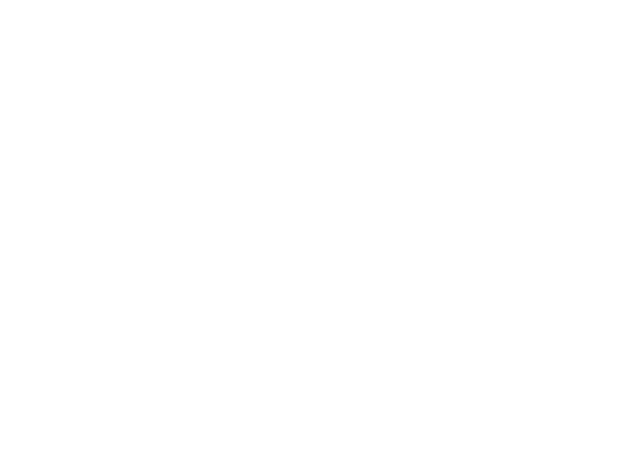
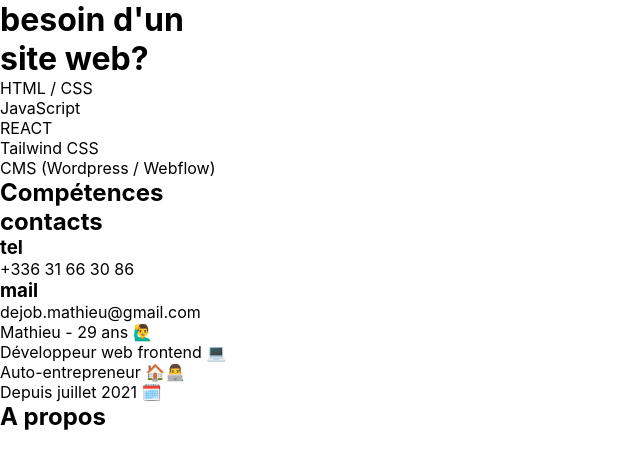
Before and after one commit to mathieudejob/mathieudejob.github.io, a React (Create React App) app: page / in a window 1280 px wide. Shown: the top 468 px of the page, without its empty margins (0-640 px from the left). Built offline with nearby package versions, Linux system fonts and the light colour scheme.

Commit message:
Add HTML structure and content (except 3d model)

```diff
--- a/src/App.js
+++ b/src/App.js
@@ -1,7 +1,63 @@
+// Styles
 import "./assets/styles/App.css";
 
 function App() {
-  return <div className="App"></div>;
+  return (
+    <>
+      {/* HTML page contents */}
+      <div className="container">
+        {/* Main title */}
+        <div className="titleContainer">
+          <h1>
+            besoin d'un
+            <br />
+            <span>site web?</span>
+          </h1>
+        </div>
+
+        {/* Website 3D model */}
+
+        {/* Technologies */}
+        <div className="skills">
+          <ul>
+            <li>HTML / CSS</li>
+            <li>JavaScript</li>
+            <li>REACT</li>
+            <li>Tailwind CSS</li>
+            <li>CMS (Wordpress / Webflow)</li>
+          </ul>
+          <h2>Compétences</h2>
+        </div>
+
+        {/* Contacts */}
+        <div className="contactsContainer">
+          <div className="contactsTitle">
+            <h2>contacts</h2>
+          </div>
+          <div className="contactsBox">
+            <h3>tel</h3>
+            <p>+336 31 66 30 86</p>
+          </div>
+
+          <div className="contactsBox">
+            <h3>mail</h3>
+            <p>dejob.mathieu@gmail.com</p>
+          </div>
+        </div>
+
+        {/* A propos */}
+        <div className="apropos">
+          <ul>
+            <li>Mathieu - 29 ans 🙋‍♂️</li>
+            <li>Développeur web frontend 💻</li>
+            <li>Auto-entrepreneur 🏠👨‍💻</li>
+            <li>Depuis juillet 2021 🗓️</li>
+          </ul>
+          <h2>A propos</h2>
+        </div>
+      </div>
+    </>
+  );
 }
 
 export default App;
```
